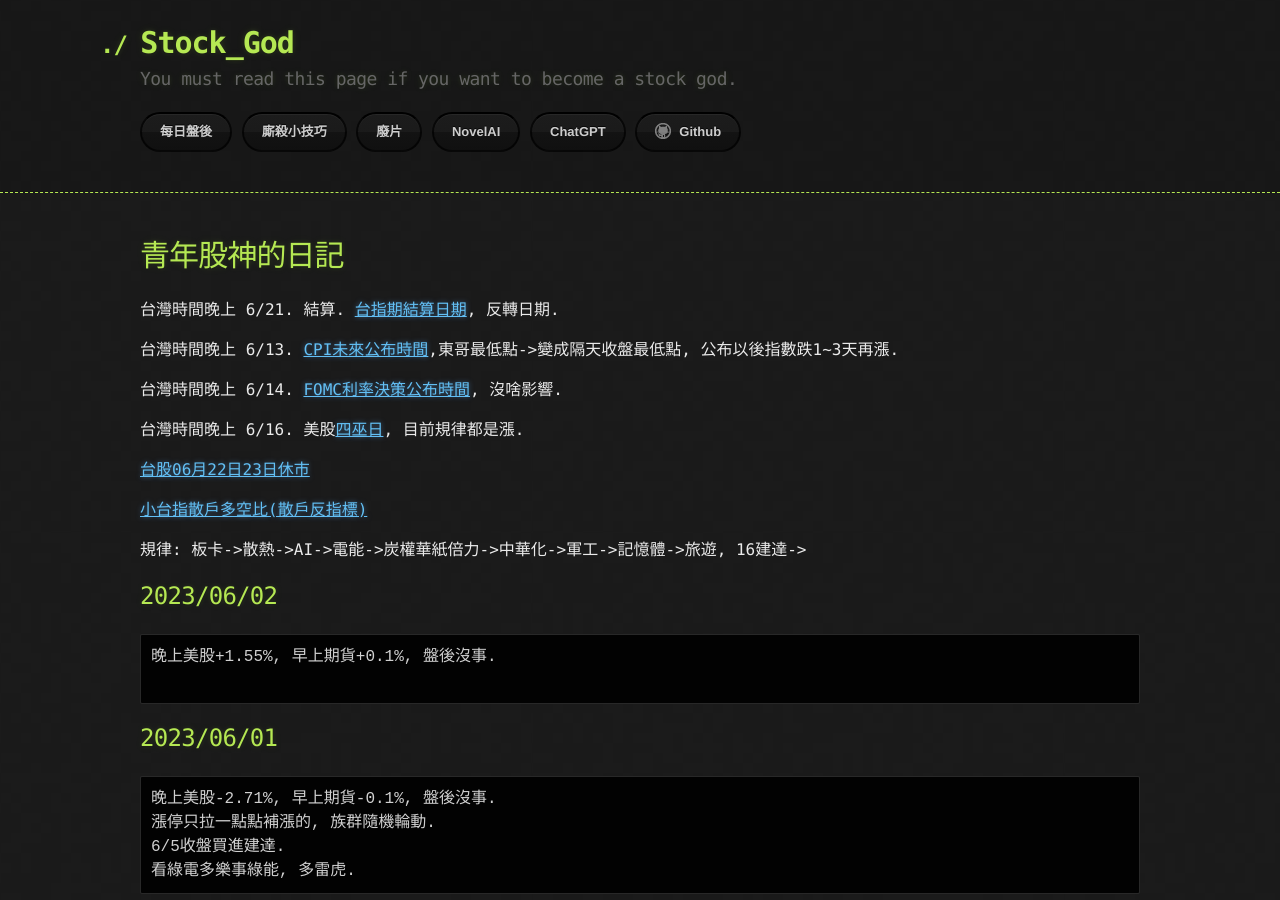
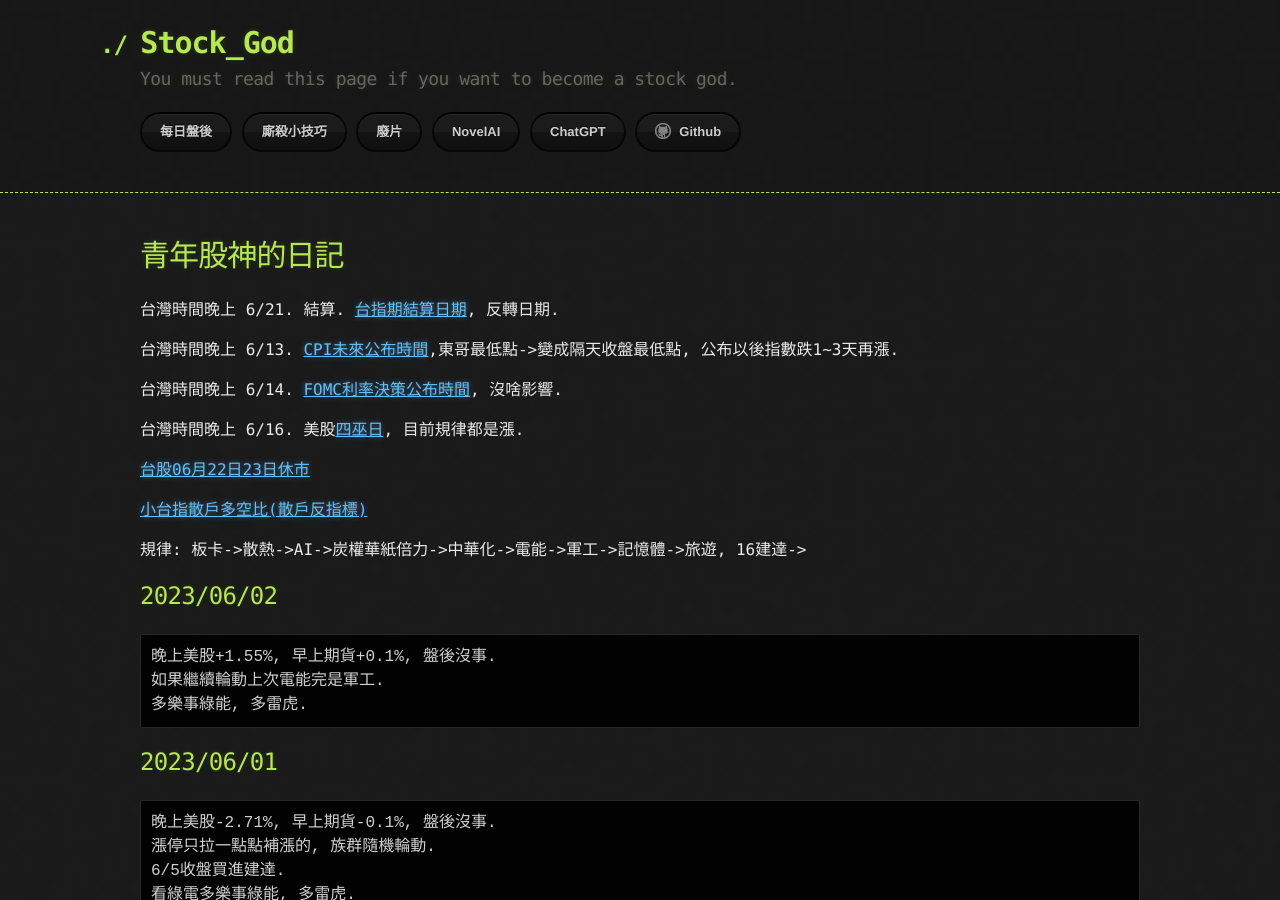
Before and after one commit to lepg5487/Stock_God, a Jekyll site: the page built from index.md, in a window 1280 px wide and 900 px high. Built offline with Jekyll 4.4.1, drawn with Linux system fonts in a browser that asks for light colours; our own code applies the rules of GitHub Pages for plain Markdown files.

Commit message:
Update index.md

````diff
--- a/index.md
+++ b/index.md
@@ -16,12 +16,13 @@ layout: testlayouts
 
 [小台指散戶多空比(散戶反指標)](https://www.macromicro.me/charts/20069/tw-mtx-long-to-short-ratio-of-individual-player)
 
-規律: 板卡->散熱->AI->電能->炭權華紙倍力->中華化->軍工->記憶體->旅遊, 16建達->
+規律: 板卡->散熱->AI->炭權華紙倍力->中華化->電能->軍工->記憶體->旅遊, 16建達->
 
 ## 2023/06/02
 ```
 晚上美股+1.55%, 早上期貨+0.1%, 盤後沒事.
-
+如果繼續輪動上次電能完是軍工.
+多樂事綠能, 多雷虎.
 ```
 
 ## 2023/06/01
````
